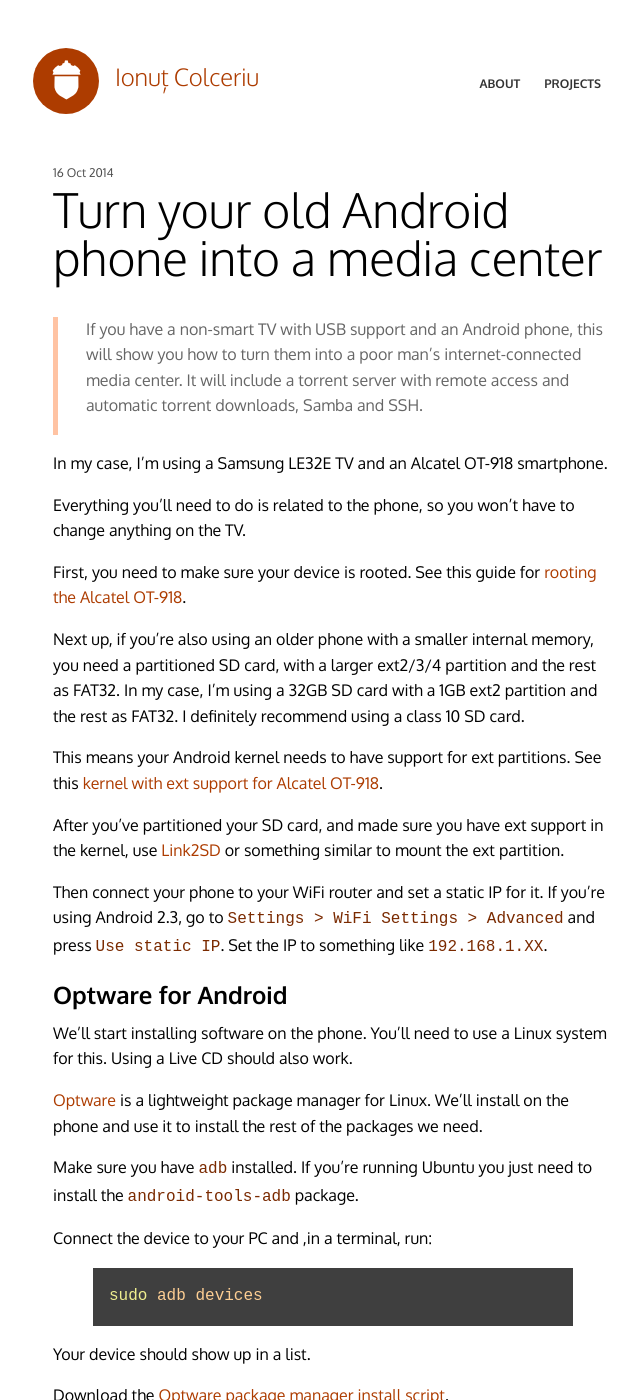
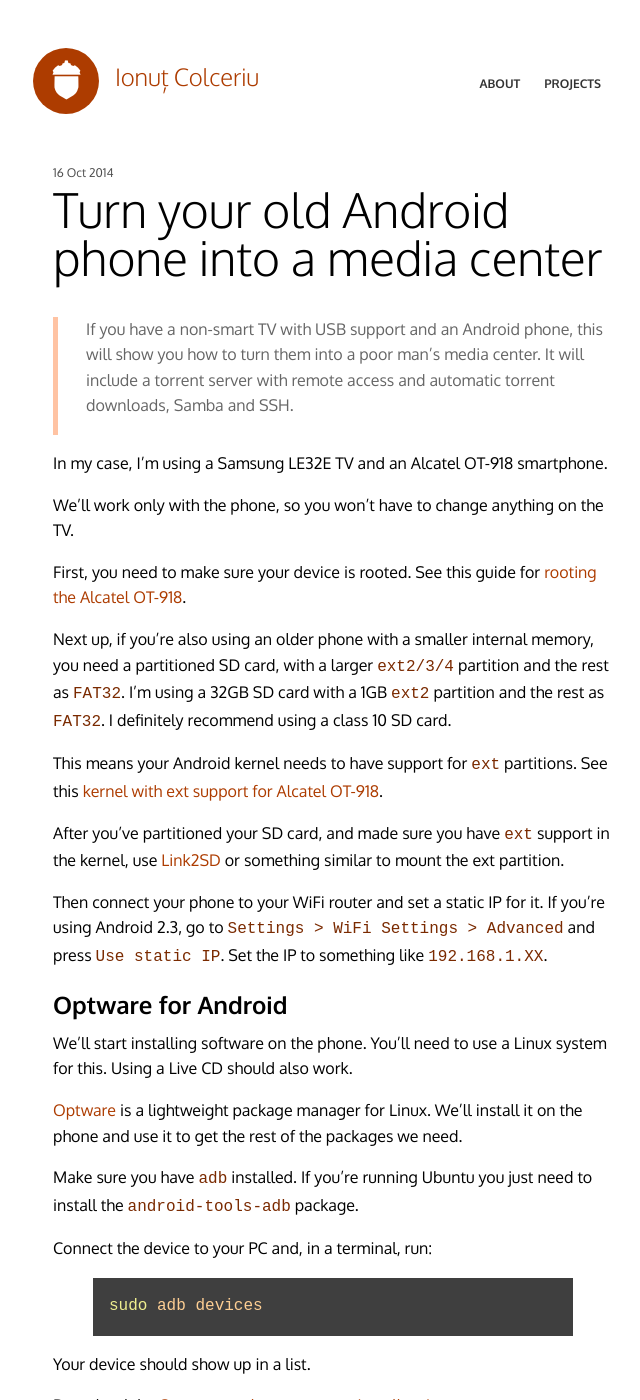
Before and after one commit to ghinda/ghinda.github.com, a Jekyll site: the page built from _posts/2014-10-16-optware-android-media-center.md, in a window 1280 px wide and 1400 px high. Shown: the whole window, without its empty margins (307-947 px from the left). Built offline with Jekyll 4.4.1, drawn with Linux system fonts in a browser that asks for light colours; some of the changed text lies outside the part shown.

Commit message:
optware-android copy editing.

```diff
--- a/_layouts/post.html
+++ b/_layouts/post.html
@@ -15,7 +15,7 @@
 
 <section class="promo">
 
-  <p>If any of my work has been helpful to you, consider buying some of my items on the <a href="http://codecanyon.net/user/ghinda?ref=ghinda" rel="external">Envato Marketplaces.</a> </p>
+  <p>If any of my work has been helpful, consider buying some of my stuff on the <a href="http://codecanyon.net/user/ghinda?ref=ghinda" rel="external">Envato Marketplaces.</a> </p>
 
   <ul>
     <li>
--- a/_posts/2014-10-16-optware-android-media-center.md
+++ b/_posts/2014-10-16-optware-android-media-center.md
@@ -3,20 +3,20 @@
 layout: post
 ---
 
-> If you have a non-smart TV with USB support and an Android phone, this will show you how to turn them into a poor man’s internet-connected media center. It will include a torrent server with remote access and automatic torrent downloads, Samba and SSH.
+> If you have a non-smart TV with USB support and an Android phone, this will show you how to turn them into a poor man’s media center. It will include a torrent server with remote access and automatic torrent downloads, Samba and SSH.
 
 In my case, I’m using a Samsung LE32E TV and an Alcatel OT-918 smartphone.
 
-Everything you’ll need to do is related to the phone, so you won’t have to change anything on the TV.
+We'll work only with the phone, so you won’t have to change anything on the TV.
 
 First, you need to make sure your device is rooted. See this guide for [rooting the Alcatel OT-918](http://forum.xda-developers.com/showthread.php?t=1748927).
 
-Next up, if you’re also using an older phone with a smaller internal memory, you need a partitioned SD card, with a larger ext2/3/4 partition and the rest as FAT32. In my case, I’m using a 32GB SD card with a 1GB ext2 partition and the rest as FAT32. I definitely recommend using a class 10 SD card.
+Next up, if you’re also using an older phone with a smaller internal memory, you need a partitioned SD card, with a larger `ext2/3/4` partition and the rest as `FAT32`. I’m using a 32GB SD card with a 1GB `ext2` partition and the rest as `FAT32`. I definitely recommend using a class 10 SD card.
 
-This means your Android kernel needs to have support for ext partitions.
+This means your Android kernel needs to have support for `ext` partitions.
 See this [kernel with ext support for Alcatel OT-918](http://forum.xda-developers.com/showpost.php?p=42693393&postcount=239).
 
-After you’ve partitioned your SD card, and made sure you have ext support in the kernel, use [Link2SD](https://play.google.com/store/apps/details?id=com.buak.Link2SD&hl=en) or something similar to mount the ext partition.
+After you’ve partitioned your SD card, and made sure you have `ext` support in the kernel, use [Link2SD](https://play.google.com/store/apps/details?id=com.buak.Link2SD&hl=en) or something similar to mount the ext partition.
 
 Then connect your phone to your WiFi router and set a static IP for it. If you’re using Android 2.3, go to `Settings > WiFi Settings > Advanced` and press `Use static IP`. Set the IP to something like `192.168.1.XX`.
 
@@ -24,11 +24,11 @@
 
 We’ll start installing software on the phone. You’ll need to use a Linux system for this. Using a Live CD should also work.
 
-[Optware](http://www.nslu2-linux.org/wiki/Optware/HomePage) is a lightweight package manager for Linux. We’ll install on the phone and use it to install the rest of the packages we need.
+[Optware](http://www.nslu2-linux.org/wiki/Optware/HomePage) is a lightweight package manager for Linux. We’ll install it on the phone and use it to get the rest of the packages we need.
 
 Make sure you have `adb` installed. If you’re running Ubuntu you just need to install the `android-tools-adb` package.
 
-Connect the device to your PC and ,in a terminal, run:
+Connect the device to your PC and, in a terminal, run:
 
 {% highlight bash %}
 sudo adb devices
@@ -38,23 +38,29 @@
 
 Download the [Optware package manager install script](https://github.com/pfalcon/optware-android/blob/master/optware-install-via-adb.sh).
 
-If you’re using an older Android device with small internal memory, edit the `optware-install-via-adb.sh` script, and change the `OPTWARE_DIR` variable to point to an `/opt` folder on your mounted ext partition.
-The variable should look similar to `OPTWARE_DIR=/data/sdext2/opt`.
+If your Android device has a small internal memory, edit the `optware-install-via-adb.sh` script, and change the `OPTWARE_DIR` variable to point to an `/opt` folder on your mounted `ext` partition.
+The variable should look like `OPTWARE_DIR=/data/sdext2/opt`.
 
-Otherwise, if you’re device has plenty of internal memory, you can just leave the script as it is.
+Otherwise, if your device has plenty of internal memory, you can just leave the script as it is.
 
-Now run the script with `./optware-install-via-adb.sh`. This will install [Optware for Android](https://github.com/pfalcon/optware-android) on your device.
+Now run the script with:
 
-We now have a proper package manager on the device, so we’ll open a shell on the device and start installing packages.
+{% highlight bash %}
+./optware-install-via-adb.sh
+{% endhighlight %}
 
-Connect to the adb shell and start the Optware shell with:
+This will install [Optware for Android](https://github.com/pfalcon/optware-android) on your device.
+
+We now have a proper package manager on the device, so we’ll open a shell and start installing packages.
+
+Connect to the `adb shell` and start the Optware shell with:
 
 {% highlight bash %}
 adb shell
 ./data/sdext2/opt/start.sh
 {% endhighlight %}
 
-Now install everything related to Transmission (the torrent server), Flexget (automatic torrent downloads), OpenSSH and Samba.
+Now install everything related to Transmission (torrent server), FlexGet (automatic downloads), OpenSSH and Samba.
 
 {% highlight bash %}
 ipkg update
@@ -136,7 +142,7 @@
 
 and it should be working.
 
-There is an issue with Samba that is preventing you from deleting any files on the device. I haven’t managed to figure out when the cause is yet. It’s possible that it’s a bug in the older version of Samba that is packaged for Optware.
+There is an issue with Samba that is preventing you from deleting any files on the device. I haven’t managed to figure out when the cause is yet. It’s possible that the old version of Samba packaged for Optware has this bug.
 
 ## Configure Transmission
 
@@ -149,7 +155,7 @@
 
 You can edit the config file at `opt/home/root/.config/transmission-daemon/settings.json`, or just use my [settings.json](https://github.com/ghinda/optware-mediacenter/blob/master/opt/home/root/.config/transmission-daemon/settings.json).
 
-A good idea is to change the `download-dir` to point to the location you want it to download the torrents on the FAT32 SD card partition. If you enable RPC by setting the `rpc-enabled` property to `true`, you’ll also be able to connect to the web interface at `http://192.168.1.XX:9091/` or use the [Transmission Remote GUI](https://code.google.com/p/transmisson-remote-gui/).
+A good idea is to change the `download-dir` to point to the location you want it to download the torrents on the FAT32 SD card partition. Set the `rpc-enabled` property to `true`, to enable RPC and be able to connect to the web interface at `http://192.168.1.XX:9091/` or use the [Transmission Remote GUI](https://code.google.com/p/transmisson-remote-gui/).
 
 These are both already done in my [settings.json](https://github.com/ghinda/optware-mediacenter/blob/master/opt/home/root/.config/transmission-daemon/settings.json) file.
 
@@ -162,13 +168,17 @@
 
 ## Configure FlexGet
 
-[FlexGet](http://flexget.com/) is a multipurpose download automation tool. We’ll use it to automatically download torrents.
+[FlexGet](http://flexget.com/) is a multipurpose download automation tool. We’ll use it to automate downloads.
 
 To configure Flexget, edit the `/opt/home/root/.flexget/config.yml` file. You can check out the [FlexGet Cookbook](http://flexget.com/wiki/Cookbook) for config file examples.
 
+See [the Transmission config example](http://flexget.com/wiki/Cookbook/Series/AdvancedTransmissionAndDownloadManagement), to connect FlexGet to it, and have it add torrents automatically.
+
+If you need automatic subtitle downloads, we installed Periscope before, so just follow the [FlexGet Periscope config](http://flexget.com/wiki/Plugins/periscope).
+
 Now copy the [flexget.sh](https://github.com/ghinda/optware-mediacenter/blob/master/opt/flexget.sh) file to `/opt/flexget.sh`.
 
-We’ll use this file to periodically run the Flexget tasks. Flexget does have a `daemon` mode with a scheduler, but I noticed it’s a real memory hog, so I can’t use it.
+We’ll use this file to run the Flexget tasks. Flexget does have a `daemon` mode with a scheduler, but I noticed it’s a real memory hog, so I can’t use it.
 
 
 ## Configure autorun and scheduling
@@ -182,9 +192,9 @@
 
 ## Dual Mount
 
-By default, when connecting the Phone to the TV by USB, all apps on the phone, including Transmission and FlexGet will not be able to access the SD card. To get around this, we have to use a `dual mount` app.
+By default, when you connect the Phone to the TV with USB, all apps on the phone, including Transmission and FlexGet will not be able to access the SD card. To get around this, we have to use a `dual mount` app.
 
-The app will mount the SD card on phone and the TV at the same time. This is generally not a good idea, since it will usually corrupt your SD card when doing simultaneous writes, but in this case the TV has read-only access, so it won’t happen.
+The app will mount the SD card on phone and the TV at the same time. This is usually not a good idea, since it will corrupt your SD card when doing simultaneous writes, but in this case the TV has read-only access, so it won’t happen.
 
 I recommend using [Dual Mount SD Widget](https://play.google.com/store/apps/details?id=com.protocol.x.USB) since it’s the one that worked best for me.
 
```
Also changed, not shown: other parts of _posts/2014-10-16-optware-android-media-center.md (+1 -1 lines).
